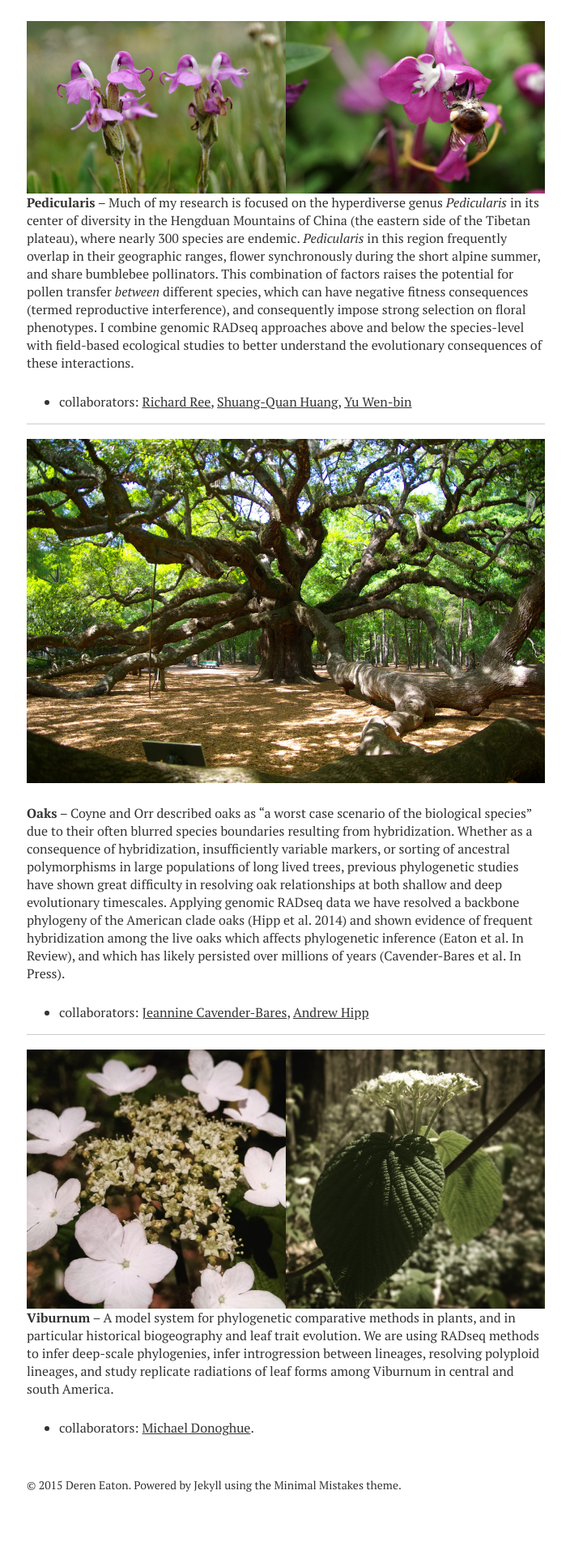
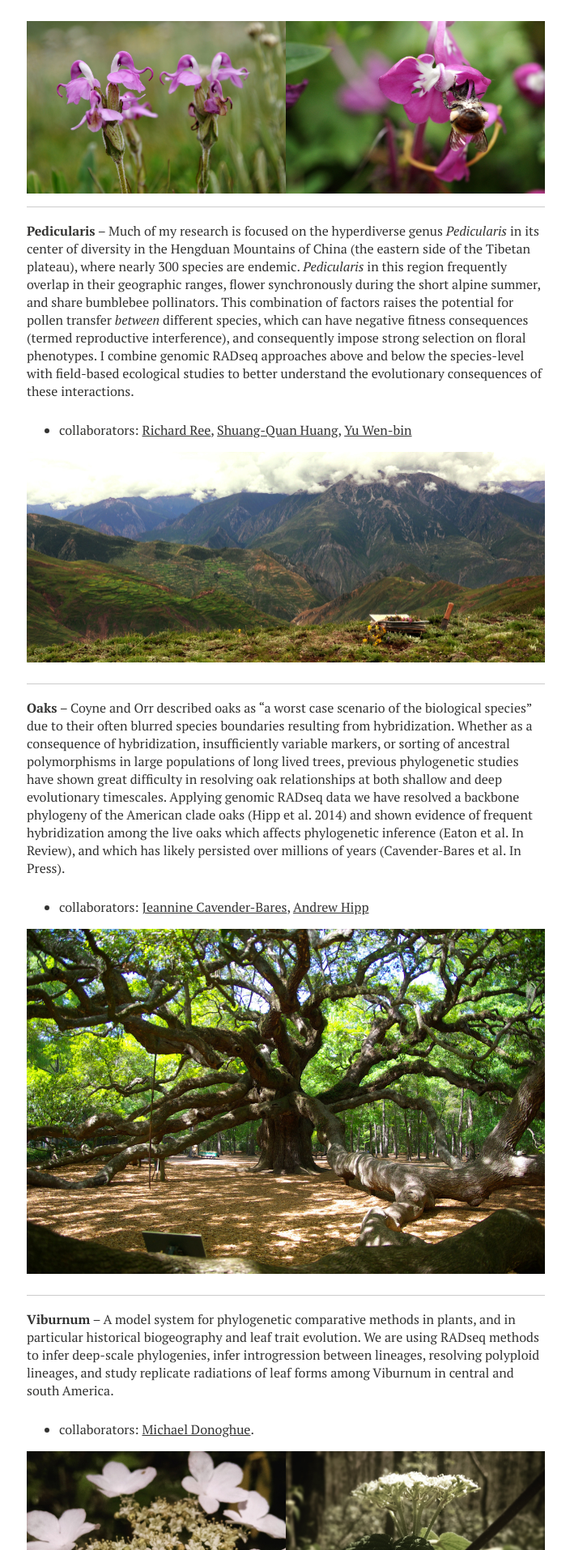
Before and after one commit to dereneaton/dereneaton.github.io, a Jekyll site: the page built from about/index.md, in a window 1280 px wide. Shown: the part 1487-3401 px from the top of the page at 81% size, without its empty margins (287-991 px from the left). Built offline with Jekyll 4.4.1, drawn with Linux system fonts in a browser that asks for light colours; nearby versions of some CDN libraries; before the commit the page ends 3379 px from its top, so only the background shows below that.

Commit message:
about update

```diff
--- a/about/index.md
+++ b/about/index.md
@@ -38,6 +38,7 @@ __Reproductive Interference__ -- My research is broadly focused on understanding
         <a href="/images/siphonantha_bee.jpg"><img src="/images/siphonantha_bee.jpg"></a>
 </figure>
 
+----------
 
 __Pedicularis__ -- Much of my research is focused on the hyperdiverse genus _Pedicularis_ in its center of diversity in the Hengduan Mountains of China (the eastern side of the Tibetan plateau), where nearly 300 species are endemic. _Pedicularis_ in this region frequently overlap in their geographic ranges, flower synchronously during the short alpine summer, and share bumblebee pollinators. This combination of factors raises the potential for pollen transfer _between_ different species, which can have negative fitness consequences (termed reproductive interference), and consequently impose strong selection on floral phenotypes. I combine genomic RADseq approaches above and below the species-level with field-based ecological studies to better understand the evolutionary consequences of these interactions.
 
@@ -45,27 +46,27 @@ __Pedicularis__ -- Much of my research is focused on the hyperdiverse genus _Ped
   		 	   [Shuang-Quan Huang](http://www.researchgate.net/profile/Shuang-Quan_Huang/),
 			   		 [Yu Wen-bin](http://wbyu.wikispaces.com/home)
 
+<a href="/images/jiambda_landscape.jpg"><img src="/images/jiambda_landscape.jpg"></a>
 
 --------------
 
 
-<a href="/images/angel_oak.jpg"><img src="/images/angel_oak.jpg"></a>
 
 __Oaks__ -- Coyne and Orr described oaks as "a worst case scenario of the biological species" due to their often blurred species boundaries resulting from hybridization. Whether as a consequence of hybridization, insufficiently variable markers, or sorting of ancestral polymorphisms in large populations of long lived trees, previous phylogenetic studies have shown great difficulty in resolving oak relationships at both shallow and deep evolutionary timescales. Applying genomic RADseq data we have resolved a backbone phylogeny of the American clade oaks (Hipp et al. 2014) and shown evidence of frequent hybridization among the live oaks which affects phylogenetic inference (Eaton et al. In Review), and which has likely persisted over millions of years (Cavender-Bares et al. In Press).
 
 + collaborators: [Jeannine Cavender-Bares](http://www.cbs.umn.edu/research/research-cbs/faculty-labs/cavender),
   		 	    [Andrew Hipp](http://systematics.mortonarb.org/lab/)
 
+<a href="/images/angel_oak.jpg"><img src="/images/angel_oak.jpg"></a>
 
 ----------------
 
 
+__Viburnum__ -- A model system for phylogenetic comparative methods in plants, and in particular historical biogeography and leaf trait evolution. We are using RADseq methods to infer deep-scale phylogenies, infer introgression between lineages, resolving polyploid lineages, and study replicate radiations of leaf forms among Viburnum in central and south America.
+
++ collaborators: [Michael Donoghue](http://www.donoghuelab.yale.edu).
 
 <figure class="half">
         <a href="/images/Viburnum_lantanoides.jpg"><img src="/images/Viburnum_lantanoides.jpg"></a>
         <a href="/images/Viburnum_lantanoides2.jpg"><img src="/images/Viburnum_lantanoides2.jpg"></a>
 </figure>
-
-__Viburnum__ -- A model system for phylogenetic comparative methods in plants, and in particular historical biogeography and leaf trait evolution. We are using RADseq methods to infer deep-scale phylogenies, infer introgression between lineages, resolving polyploid lineages, and study replicate radiations of leaf forms among Viburnum in central and south America.
-
-+ collaborators: [Michael Donoghue](http://www.donoghuelab.yale.edu).
```
Also changed, not shown: images/jiambda_landscape.jpg (added).
